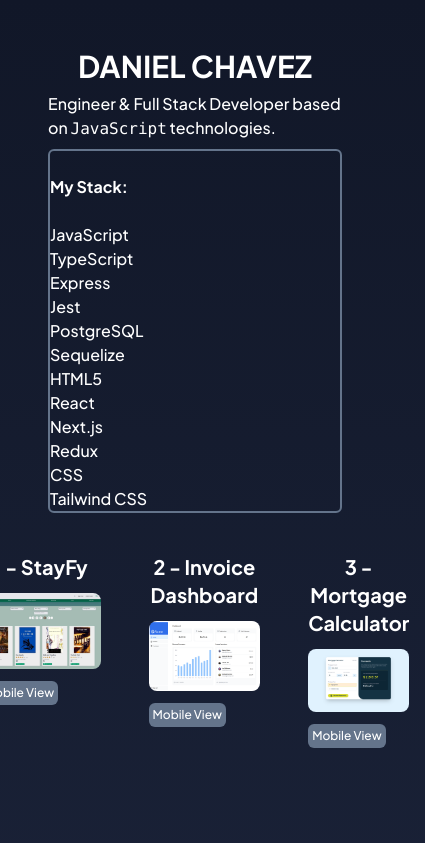
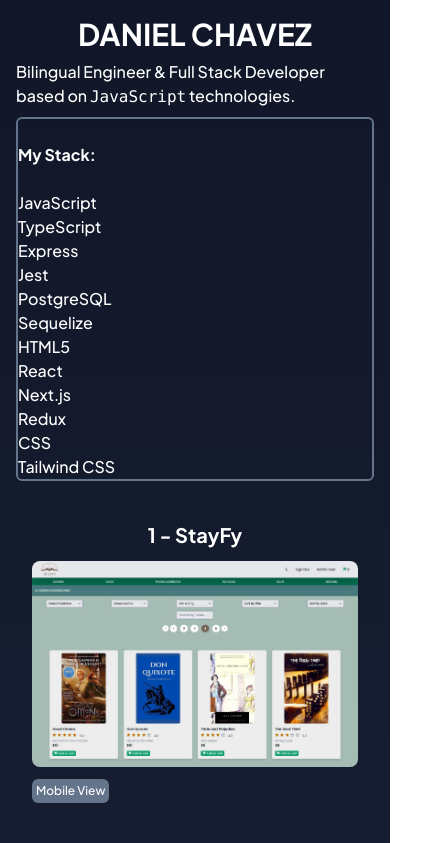
Before and after one commit to danielchavezs/portfolio, a Next.js app in the folder portfolio/: page / in a window 390 px wide. Shown: the top 843 px of the page, 425 px wide, since content can reach past the window. Built offline with nearby package versions, Linux system fonts and the light colour scheme; a web font is replaced by a local one.

Commit message:
Screen sizes configured and first responsive features added.

```diff
--- a/portfolio/src/app/assets/images.tsx
+++ b/portfolio/src/app/assets/images.tsx
@@ -1,6 +1,5 @@
 import Image from "next/image";
 import { ProjectImageProps } from "./types";
-import Link from "next/link";
 
 export function ProjectImage ({src, alt, href}: ProjectImageProps){
     return(
@@ -12,12 +11,14 @@ export function ProjectImage ({src, alt, href}: ProjectImageProps){
                 width={850}
                 height={300}
                 style={{
-                    maxWidth: '850px',
+                    // minWidth: '200px',
+                    // maxWidth: '550px',
                     width: '100%',
+                    maxHeight: "500px",
                     height: 'auto',
                     borderRadius: '8px'
                 }}
             />
         </a>
     )
-}
+};
--- a/portfolio/src/app/components/contactForm.tsx
+++ b/portfolio/src/app/components/contactForm.tsx
@@ -156,7 +156,7 @@ export default function ContactForm() {
                         <span className={error.email? "text-xs font-semibold text-red-500": "hidden"}>This field is required</span>
                     </div>
 
-                    <div className="flex flex-row justify-between space-x-8">
+                    <div className="flex md:flex-row sm:flex-col justify-between md:space-x-8 sm:space-x-0 sm:space-y-2 md:space-y-0">
                       <div className="flex flex-col">
                           <label className="font-medium ">
                               Prefix
--- a/portfolio/src/app/components/projectComponent.tsx
+++ b/portfolio/src/app/components/projectComponent.tsx
@@ -17,7 +17,6 @@ export default function ProjectComponent({ id, name, images, description, href }
     });
 
     const changeImage = () => {
-        console.log("ejecutando botón de cambio de vista");
         if (showing.view.img === images[0]) {
             setShowing({
                 ...showing,
@@ -37,37 +36,15 @@ export default function ProjectComponent({ id, name, images, description, href }
         }
     };
 
-    const showDescription = () => {
-        if(showing.description.visible === false){
-            setShowing({
-                ...showing,
-                description: {
-                    visible: true,
-                    buttonName: "Hide Description"
-                }
-            },)
-        } else {
-            setShowing({
-                ...showing,
-                description: {
-                    visible: false,
-                    buttonName: "Show Description"
-                }
-            })
-        };
-    };
-
     return (
         <div
             className="flex flex-col p-4 rounded-md space-x-2 border-slate-500 hover:border-2"
-            onMouseEnter={showDescription}
-            onMouseLeave={showDescription}
-            // onMouseEnter={() => setShowing((prev) => ({ ...prev, description: { ...prev.description, visible: true } }))}
-            // onMouseLeave={() => setShowing((prev) => ({ ...prev, description: { ...prev.description, visible: false } }))}
+            onMouseEnter={() => setShowing((prev) => ({ ...prev, description: { ...prev.description, visible: true } }))}
+            onMouseLeave={() => setShowing((prev) => ({ ...prev, description: { ...prev.description, visible: false } }))}
         >
             <div className="space-y-3">
                 <h3 className="font-semibold text-xl text-center">{id} - {name}</h3>
-                <div>
+                <div className="flex justify-center">
                     <ProjectImage alt={name} src={showing.view.img} href={href}/>
                 </div>
                     <button onClick={changeImage} className="text-xs bg-slate-500 rounded-md p-1 hover:bg-slate-400">
--- a/portfolio/src/app/components/projectsContainer.tsx
+++ b/portfolio/src/app/components/projectsContainer.tsx
@@ -2,9 +2,8 @@ import { ProjectsType, ProjectType } from "../assets/types";
 import ProjectComponent from "./projectComponent";
 
 export default function ProjectsContainer ({projects}: {projects: ProjectsType}){
-    // const { id, name, images, description } = project1;
     return (
-        <div className="flex flex-row gap-4 my-6">
+        <div className="flex lg:flex-row sm:flex-col gap-4 my-6">
             {projects.map((proj: ProjectType) => {
                 return (
                     <ProjectComponent
--- a/portfolio/src/app/page.tsx
+++ b/portfolio/src/app/page.tsx
@@ -8,13 +8,15 @@ import ProjectsContainer from "./components/projectsContainer";
 export default function Home() {
 
   return (
-    <main className="flex min-h-screen flex-col items-center p-12">
+    <main className="flex min-h-screen flex-col items-center md:p-10 sm:p-4">
         <h1 className="flex text-3xl font-extrabold mb-2"> DANIEL CHAVEZ </h1>
-        <p>Engineer & Full Stack Developer based on <code>JavaScript</code> technologies.</p>
+        <p>Bilingual Engineer & Full Stack Developer based on <code>JavaScript</code> technologies.</p>
 
         <div className= "flex flex-col justify-items-start w-full border-2 border-slate-500 mt-2 rounded-md">
           <h2 className="flex font-bold m-6 ml-0">My Stack:</h2>
-            <div className="grid-cols-3 gap-4">
+            <div
+            // className="grid-cols-3 gap-4"
+            >
               <ul> JavaScript </ul>
               <ul> TypeScript </ul>
               <ul> Express </ul>
--- a/portfolio/tailwind.config.ts
+++ b/portfolio/tailwind.config.ts
@@ -8,6 +8,14 @@ const config: Config = {
   ],
   theme: {
     extend: {
+      screens: {
+        // 'xs': '375px', // Añadir un nuevo punto de quiebre para móviles pequeños
+        'sm': '320px',
+        'md': '480px',
+        'lg': '900px',
+        // 'xl': '1280px',
+        // '2xl': '1536px',
+      },
       colors:{
         darkBase: 'hsl(202, 60%, 13%)',
       },
```
